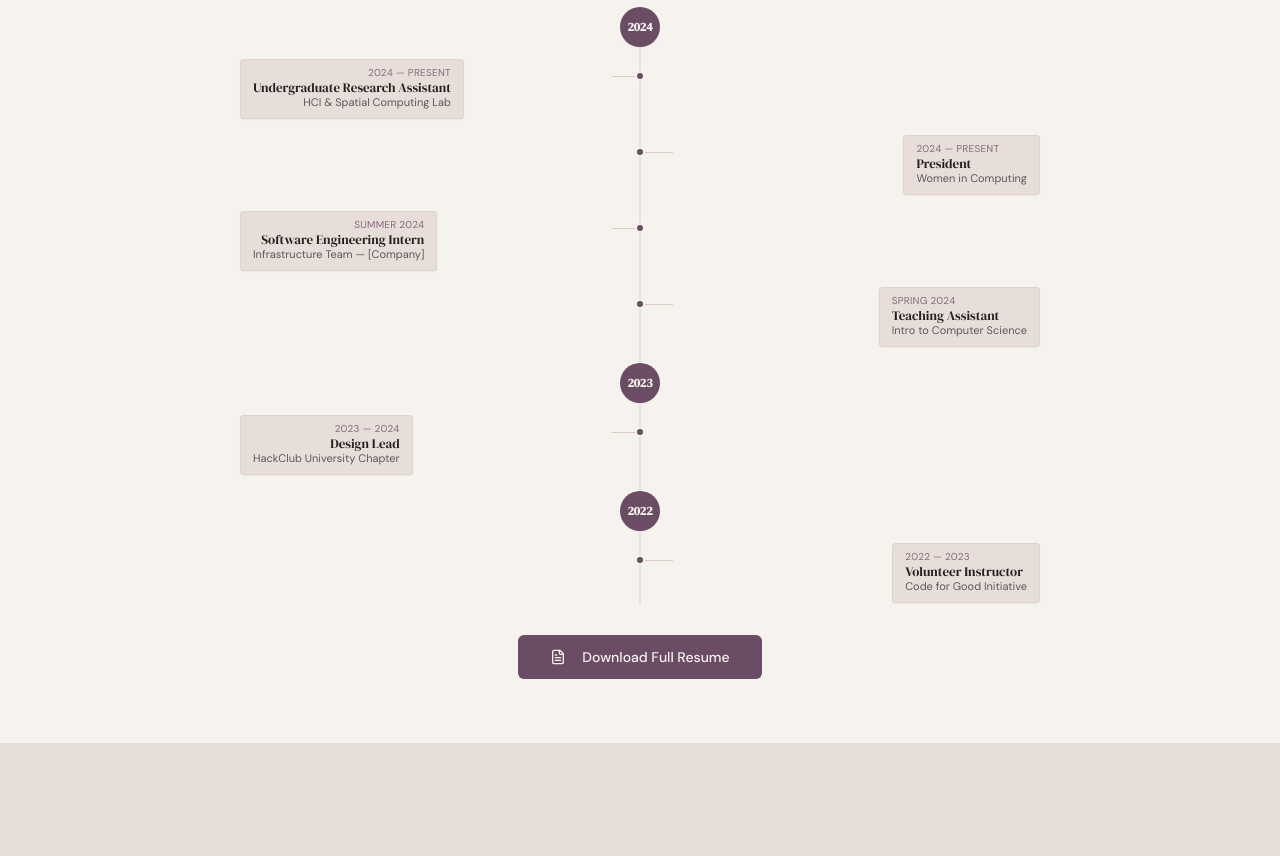
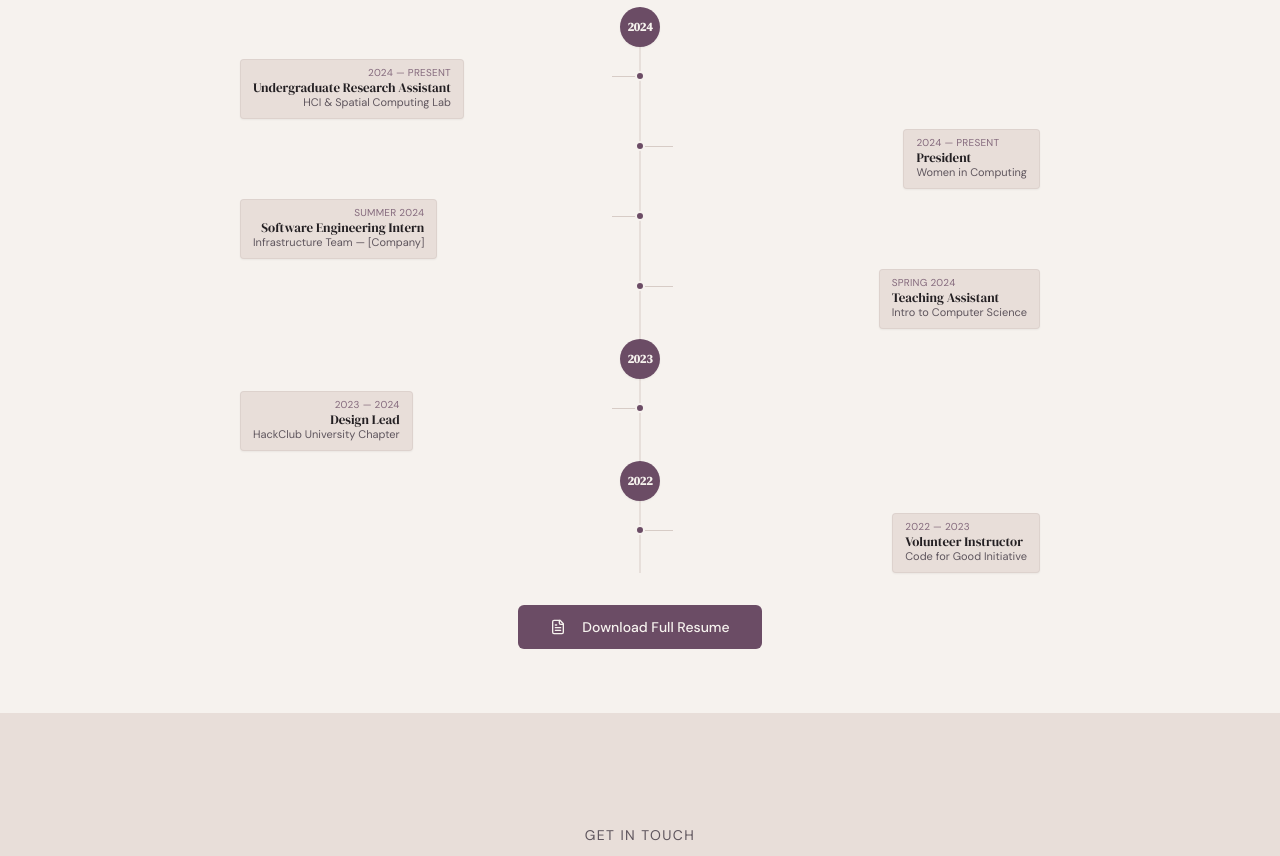
Before and after one commit to aashnakulsh/remix-of-aashna-s-portfolio-studio, a React (Vite) app: page / in a window 1280 px wide. Shown: the part 2220-3076 px from the top of the page. Built offline with nearby package versions, Linux system fonts and the light colour scheme; the HTML template or start-up script is replaced by a standard one.

Commit message:
Tightened timeline cards
Co-authored-by: aashnakulsh <148536308+aashnakulsh@users.noreply.github.com>

```diff
--- a/src/components/Resume.tsx
+++ b/src/components/Resume.tsx
@@ -120,7 +120,7 @@ const Resume = () => {
                       whileInView={{ opacity: 1, y: 0 }}
                       viewport={{ once: true }}
                       transition={{ duration: 0.3, delay: 0.05 + i * 0.05 }}
-                      className={`relative mb-4 md:flex md:items-start ${
+                      className={`relative mb-2.5 md:flex md:items-start ${
                         entry.side === "left"
                           ? "md:justify-start"
                           : "md:justify-end"
```
